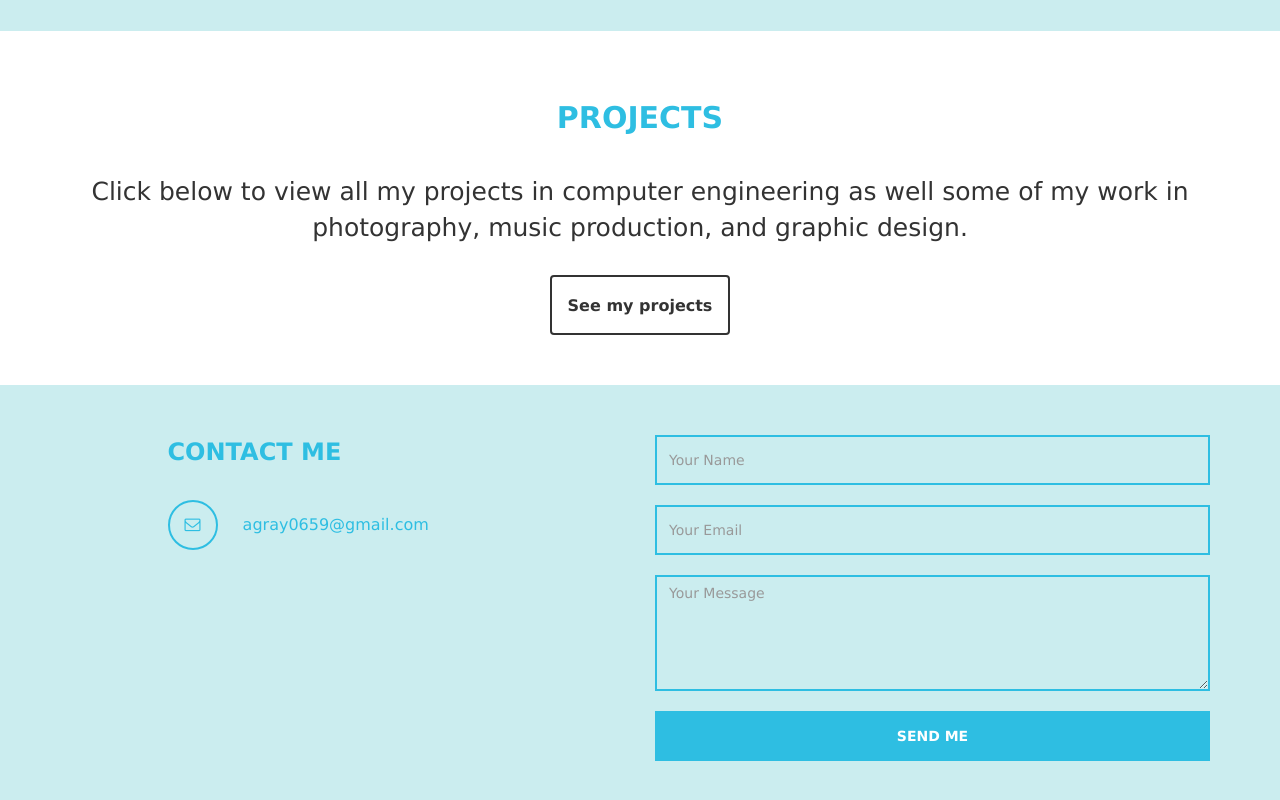
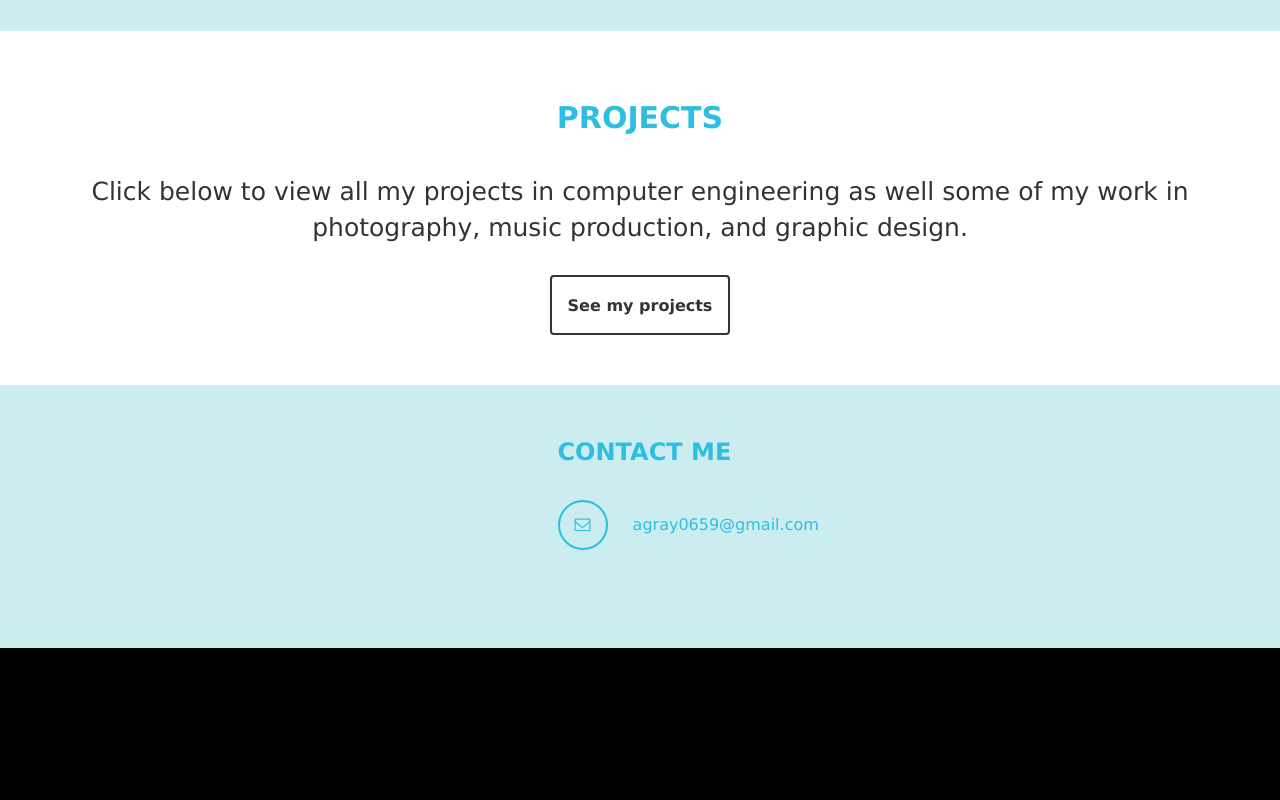
Before and after one commit to agray0659/Website, a plain HTML site: page index.html in a window 1280 px wide. Shown: the part 1702-2502 px from the top of the page. After the commit the page ends 2350 px from the top, so only its background shows below. Drawn offline with Linux system fonts and the light colour scheme.

Commit message:
updated contact section

```diff
--- a/index.html
+++ b/index.html
@@ -145,21 +145,12 @@
 		<div id="contact" class="section">
 			<div class="container">
 				<div class="row">
-					<div class="col-lg-5 col-lg-offset-1 col-md-6 wow fadeInUp" data-wow-delay="0.6s">
+					<div class="col-lg-5 col-lg-offset-5 col-md-6 wow fadeInUp" data-wow-delay="0.6s">
 						<address>
 							<p class="contact-title">CONTACT ME</p>
 							<p><i class="fa fa-envelope-o"></i> agray0659@gmail.com</p>
 						</address>
 					</div>
-					<div class="col-lg-6 col-md-6 col-xs-10 wow fadeInUp" data-wow-delay="0.6s">
-						<form role="form" method="post" action="#">
-							<input name="name" type="text" class="form-control" id="name" placeholder="Your Name">
-							<input name="email" type="email" class="form-control" id="email" placeholder="Your Email">
-							<textarea name="message" rows="5" class="form-control" id="message" placeholder="Your Message"></textarea>
-							<input name="send" type="submit" class="form-control" id="send" value="SEND ME">
-						</form>
-					</div>
-					<div class="col-md-1 col-sm-1"></div>
 				</div>
 			</div>
 		</div>
```
